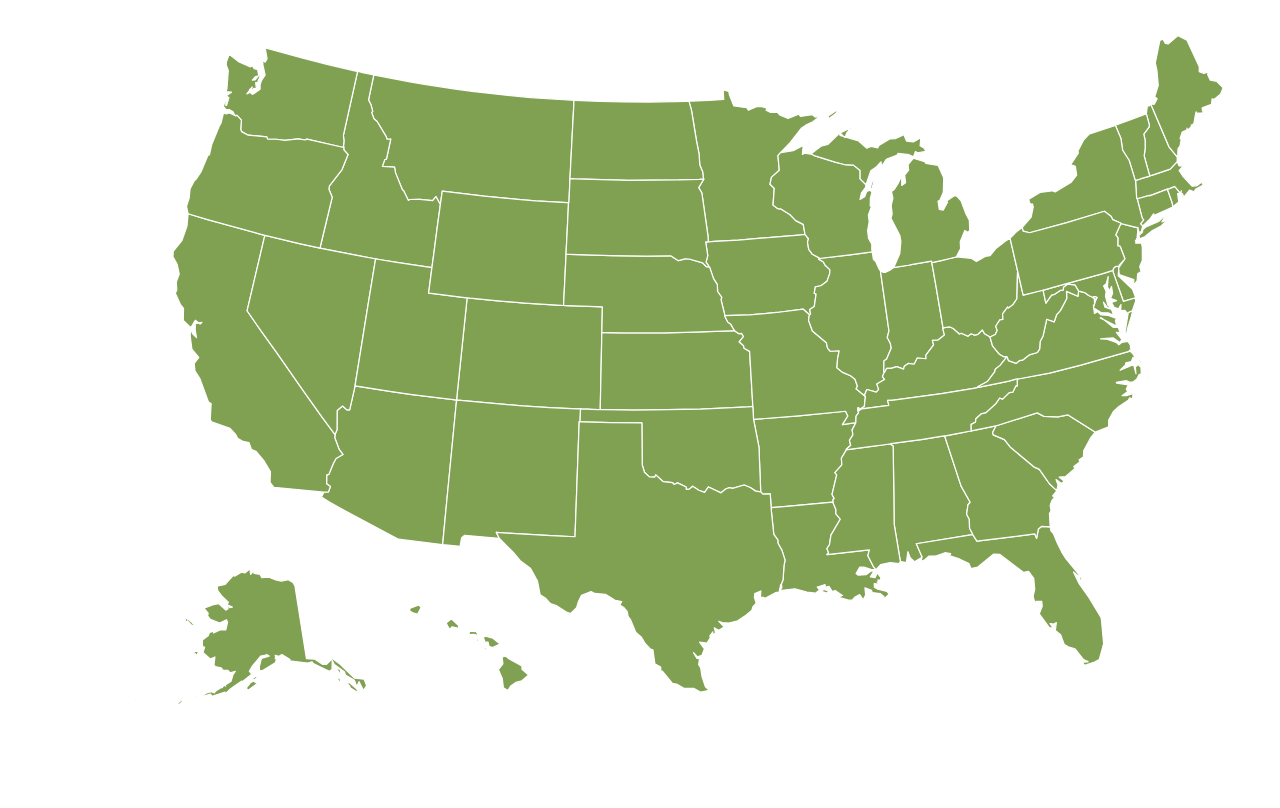
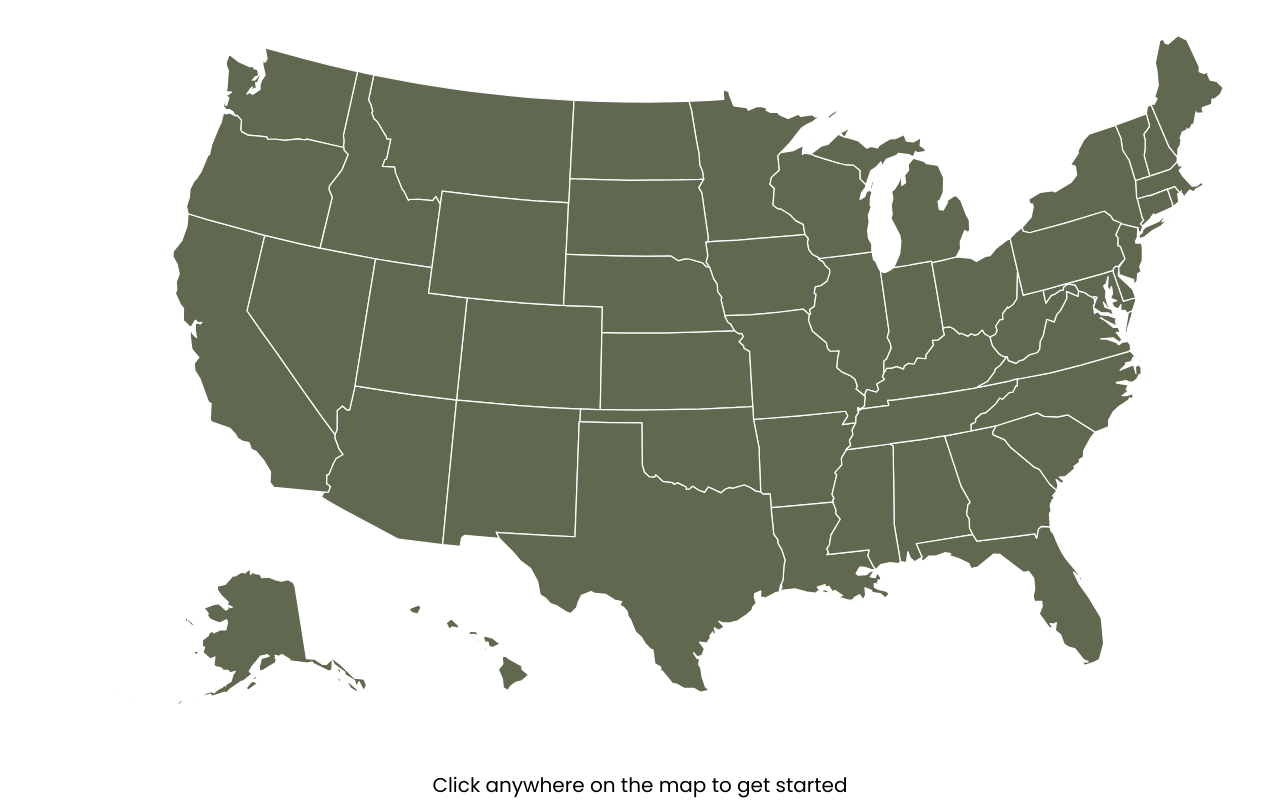
Before and after one commit to geraldfivetrg/VA-Lead-Form, a plain HTML site: page index.html in a window 1280 px wide. Drawn offline with Linux system fonts and the light colour scheme.

Commit message:
Update style.css

```diff
--- a/style.css
+++ b/style.css
@@ -1,6 +1,6 @@
 path {
     stroke: white;
-    fill: #80a052 !important;
+    fill: #60694F !important;
 
     transition: fill .4s ease;
     transform-origin: center center;
@@ -52,7 +52,8 @@ path:hover {
 
    #first-page label {
        font-size: 1em;
-       color: white;
+       color: black;
+       font-family: "Poppins";
     }
 
 
@@ -81,7 +82,8 @@ path:hover {
 
 #first-page label {
     text-align: center;
-    color: white;
+    color: black;
     font-size: 1.25em;
+    font-family: "Poppins";
     }
   }
```
